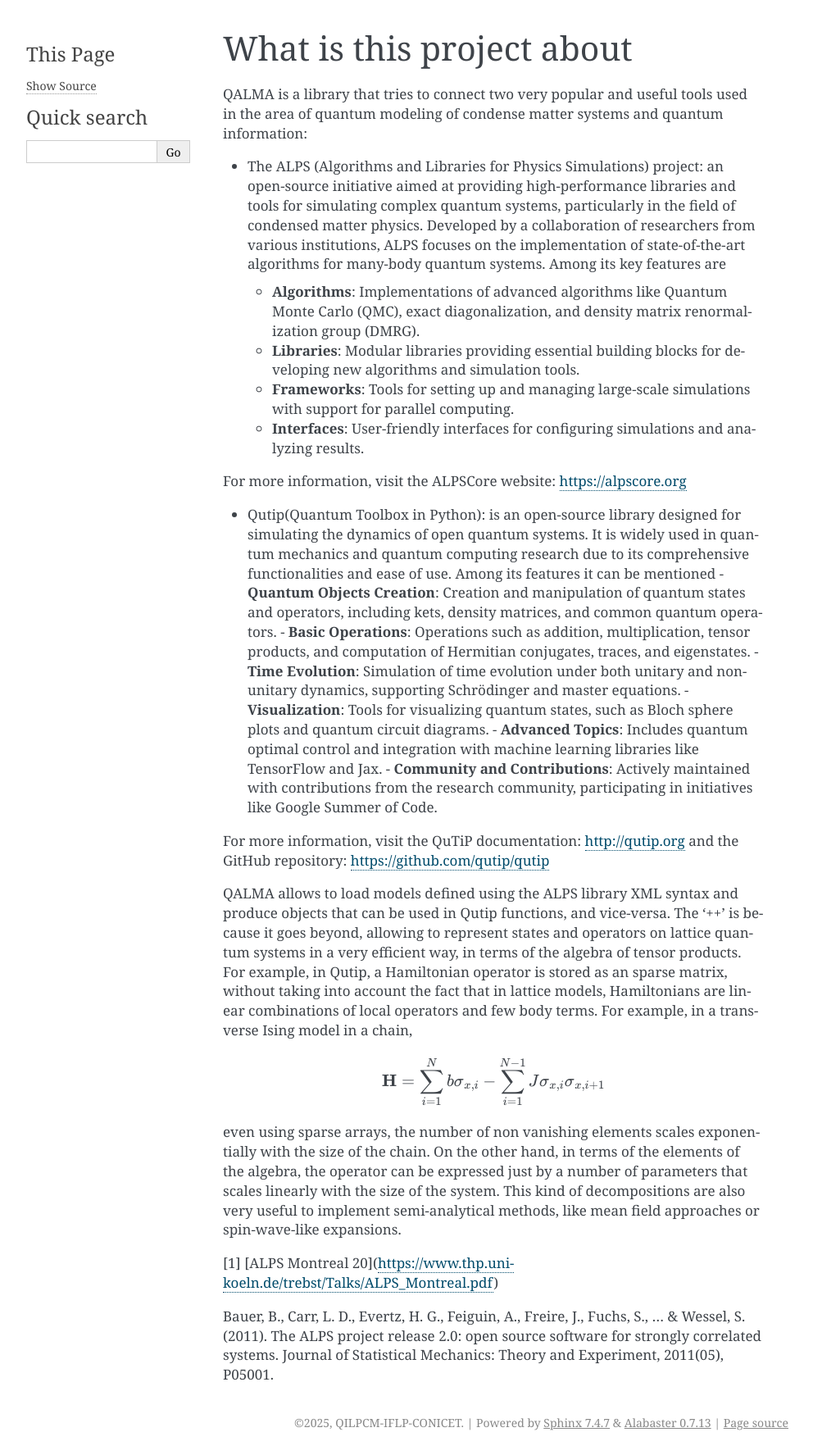
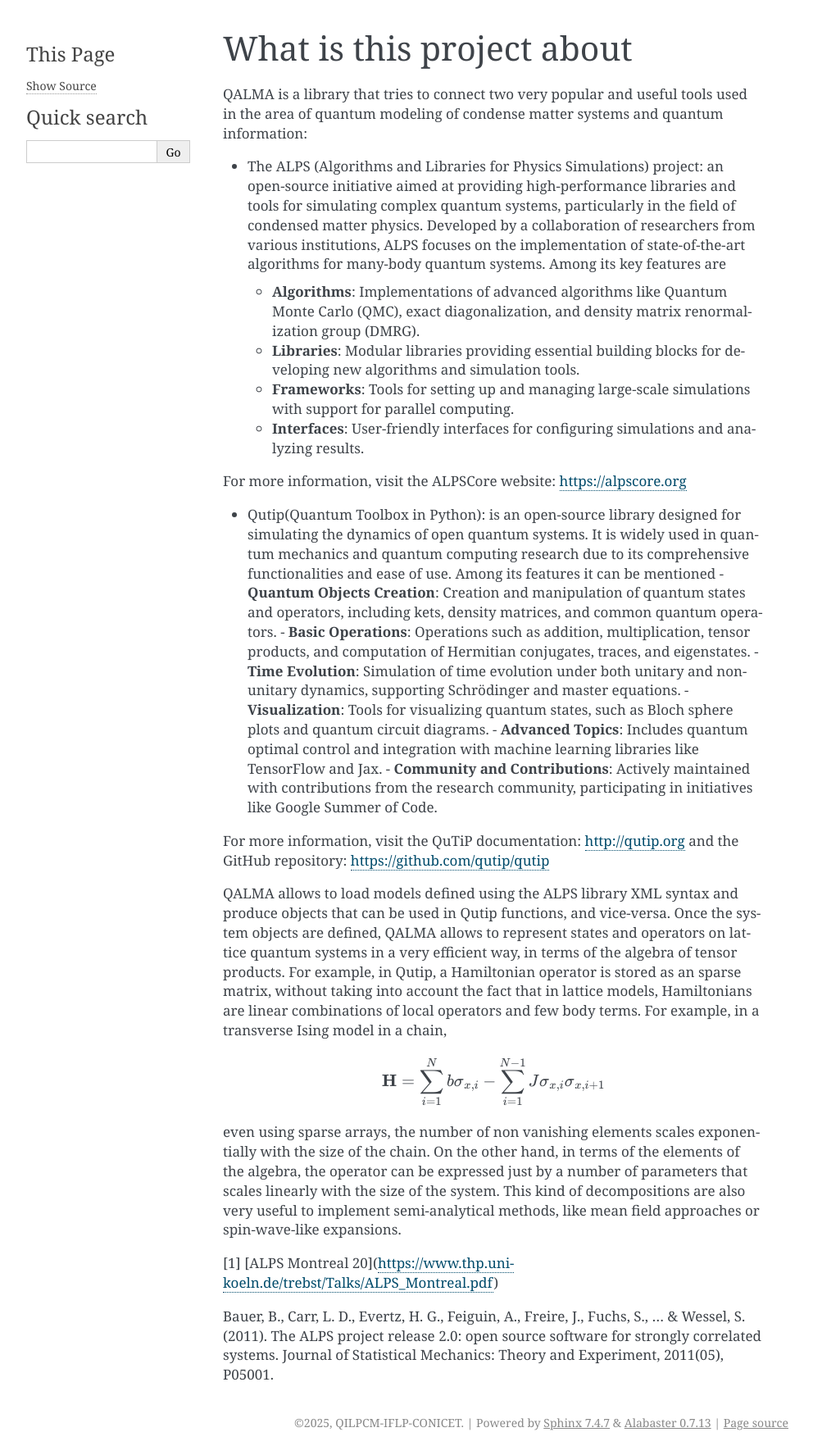
Before and after one commit to QILPCM-IFLP-CONICET/QALMA, a Sphinx documentation site: the page built from docs/what-is-qalma.rst, in a window 1280 px wide. Shown: the whole page at 82% size, without its empty margins (148-1140 px from the left). Built offline with Sphinx 7.4.7, drawn with Linux system fonts in a browser that asks for light colours; pages that are not in the unit, such as notebooks, are missing from menus.

Commit message:
start documentation

```diff
--- a/docs/conf.py
+++ b/docs/conf.py
@@ -7,7 +7,7 @@
 
 # -- Project information -----------------------------------------------------
 
-project = "alps2qutipplus"
+project = "QALMA"
 copyright = "2025, QILPCM-IFLP-CONICET"
 author = "QILPCM-IFLP-CONICET"
 release = "0.1.0"
--- a/docs/index.rst
+++ b/docs/index.rst
@@ -14,12 +14,11 @@
    :maxdepth: 1
    :caption: Get Started
 
-   what-is-alps2qutippp
+   what-is-qalma
    installing
    quickstart
    guide/guide
    user/index
-   apidoc/index
    bugs
 
 
--- a/docs/quickstart.rst
+++ b/docs/quickstart.rst
@@ -1,11 +1,11 @@
 Quickstart
 ==========
 
-This quickstart guide shows how to get started with alps2qutipplus: building a quantum system, exploring its structure, manipulating operators, and simulating quantum evolution.
+This quickstart guide shows how to get started with QALMA: building a quantum system, exploring its structure, manipulating operators, and simulating quantum evolution.
 
 Prerequisites
 -------------
-You should have installed `alps2qutipplus`, `matplotlib`, `numpy`, and `qutip`.
+You should have installed `qalma`, `matplotlib`, `numpy`, and `qutip`.
 
 Importing Required Libraries
 ----------------------------
--- a/docs/what-is-qalma.rst
+++ b/docs/what-is-qalma.rst
@@ -25,7 +25,10 @@
 
 
 
-QALMA allows to load models defined using the ALPS library XML syntax and produce objects that can be used in Qutip functions, and vice-versa. The '++' is because it goes beyond, allowing to represent states and operators on lattice quantum systems in a very efficient way, in terms of the algebra of tensor products. For example, in Qutip, a Hamiltonian operator is stored as an sparse matrix, without taking into account the fact that in lattice models, Hamiltonians are linear combinations of local operators and few body terms. For example, in a transverse Ising model in a chain,
+QALMA allows to load models defined using the ALPS library XML syntax and produce objects that can be used in Qutip functions, and vice-versa.
+Once the system objects are defined, QALMA allows to represent states and operators on lattice quantum systems in a very efficient way, in terms of the algebra
+of tensor products. For example, in Qutip, a Hamiltonian operator is stored as an sparse matrix, without taking into account the fact that in lattice models,
+Hamiltonians are linear combinations of local operators and few body terms. For example, in a transverse Ising model in a chain,
 
 .. math::
 
```
Also changed, not shown: docs/user/index.rst (+13 -0 lines), docs/user/states.rst (+8 -1 lines).
